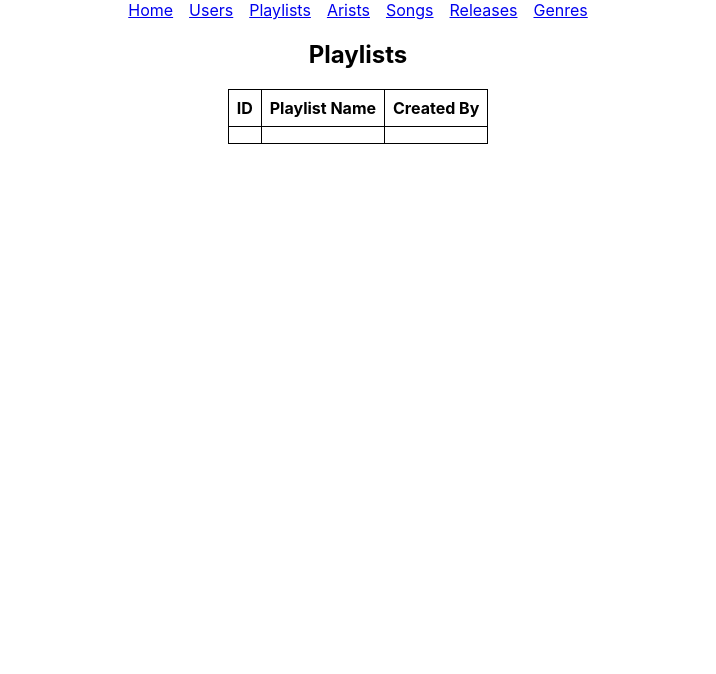
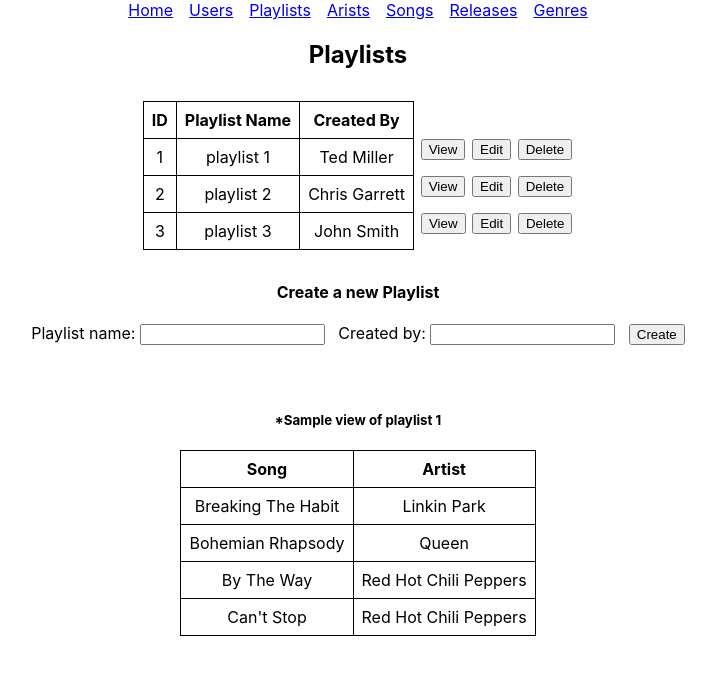
Before and after one commit to GarrChri/CS340_Group26_MusicStreamer, a React (Create React App) app: page /playlists in a window 1280 px wide. Shown: the top 674 px of the page, without its empty margins (282-998 px from the left). Built offline with nearby package versions, Linux system fonts and the light colour scheme.

Commit message:
Added song/artist search and sample data

```diff
--- a/package.json
+++ b/package.json
@@ -11,6 +11,7 @@
     "react-dom": "^18.2.0",
     "react-router-dom": "^6.17.0",
     "react-scripts": "^5.0.1",
+    "react-select": "^5.7.7",
     "web-vitals": "^2.1.4"
   },
   "scripts": {
--- a/src/App.css
+++ b/src/App.css
@@ -1,3 +1,7 @@
+h5 {
+  margin-top: 5em;
+}
+
 .App {
   text-align: center;
 }
@@ -15,3 +19,29 @@
   border: solid black 1px;
   padding: .5em;
 }
+
+.playlist-table {
+  margin-top: 2em;
+}
+
+.playlist-button {
+  margin-left: .5em;
+}
+
+
+.playlist-create-title {
+  margin-top: 2em;
+}
+
+.playlist-create-button {
+  margin-left: 1em;
+}
+
+.playlist-create-input {
+  margin-right: 1em
+}
+
+.select {
+  max-width: 25em;
+  margin: auto;
+}
--- a/src/components/Artists.js
+++ b/src/components/Artists.js
@@ -1,4 +1,11 @@
 import React from "react";
+import Select from "react-select";
+
+const artistExamples = [
+    {value: "Linkin Park", label: "Linkin Park", id: 1, name: "Linkin Park", description: "Info about Linkin Park"},
+    {value: "Red Hot Chili Peppers", label: "Red Hot Chili Peppers", id: 2, name: "Red Hot Chili Peppers", description: "Info about Red Hot Chili Peppers"},
+    {value: "Queen", label: "Queen", id: 3, name: "Queen", description: "Info about Queen"}
+]
 
 // Creates the artists table
 function Artists({id, name, description}) {
@@ -14,13 +21,26 @@ function Artists({id, name, description}) {
                     </tr>
                 </thead>
                 <tbody>
-                    <tr className="table-rows">
-                        <td></td>
-                        <td></td>
-                        <td></td>
+                    {artistExamples.map((artist) => (
+                        <tr className="table-rows">
+                        <td>{artist.id}</td>
+                        <td>{artist.name}</td>
+                        <td>{artist.description}</td>
                     </tr>
+                        ))}
                 </tbody>
             </table>
+            <h4 >Search for an Artist</h4>
+            <Select
+                id="artist-search"
+                className="select"
+                placeholder=""
+                options={artistExamples}
+                components={{ DropdownIndicator:() => null, IndicatorSeparator:() => null }}
+                openmenuonclick={false}
+                isClearable
+                isSearchable
+             />
         </div>
     );
 }
--- a/src/components/Genres.js
+++ b/src/components/Genres.js
@@ -1,4 +1,12 @@
 import React from "react";
+
+const genreExamples = [
+    {id: 1, genre: "Rock"},
+    {id: 2, genre: "Alternative Rock"},
+    {id: 3, genre: "Electronic"},
+    {id: 4, genre: "Hip Hop"},
+    {id: 5, genre: "Country"}
+]
 
 // Creates the genres table
 function Genres({id, name}){
@@ -13,10 +21,13 @@ function Genres({id, name}){
                     </tr>
                 </thead>
                 <tbody>
-                    <tr className="table-rows">
-                        <td></td>
-                        <td></td>
+                    {genreExamples.map((genre) => (
+
+                        <tr className="table-rows">
+                        <td>{genre.id}</td>
+                        <td>{genre.genre}</td>
                     </tr>
+                        ))}
                 </tbody>
             </table>
         </div>
--- a/src/components/Playlists.js
+++ b/src/components/Playlists.js
@@ -1,11 +1,27 @@
-import React from "react";
+import React, {useState} from "react";
+
+const playlistExamples = [
+    {id: 1, name: "playlist 1", createdBy: "Ted Miller"},
+    {id: 2, name: "playlist 2", createdBy: "Chris Garrett"},
+    {id: 3, name: "playlist 3", createdBy: "John Smith"}
+]
+
+// Sample playlist that will be returned when user clicks 'View'
+const playlistExampleData = [
+    {song: "Breaking The Habit", artist: "Linkin Park", playlistName: "Playlist 1"},
+    {song: "Bohemian Rhapsody", artist: "Queen", playlistName: "Playlist 1"},
+    {song: "By The Way", artist: "Red Hot Chili Peppers", playlistName: "Playlist 1"},
+    {song: "Can't Stop", artist: "Red Hot Chili Peppers", playlistName: "Playlist 1"},
+]
+
+
 
 // Creates the playlists table
 function Playlists({id, name, userId}) {
     return (
         <div>
             <h2>Playlists</h2>
-            <table className="table">
+            <table className="table playlist-table">
                 <thead>
                     <tr className="table-rows">
                         <th>ID</th>
@@ -14,14 +30,45 @@ function Playlists({id, name, userId}) {
                     </tr>
                 </thead>
                 <tbody>
-                    <tr className="table-rows">
-                        <td></td>
-                        <td></td>
-                        <td></td>
-                    </tr>
-
+                    {playlistExamples.map((playlist) => (
+                        <tr className="table-rows">
+                            <td>{playlist.id}</td>
+                            <td>{playlist.name}</td>
+                            <td>{playlist.createdBy}</td>
+                            <button className="playlist-button">View</button>
+                            <button className="playlist-button">Edit</button>
+                            <button className="playlist-button">Delete</button>
+                        </tr>
+                                ))
+                            }
                 </tbody>
             </table>
+
+            <h4 className="playlist-create-title">Create a new Playlist</h4>
+            <form className="playlist-create">
+            <label for="playlist-name">Playlist name: </label>
+            <input type="text" id="playlist-name" className="playlist-create-input" />
+            <label for="playlist-creator">Created by: </label>
+            <input type="text" id="playlist-creator" className="playlist-create-input" />
+            <button>Create</button>
+            </form>
+
+            <h5>*Sample view of playlist 1</h5>
+                <table className="table">
+                    <tr className="table-rows">
+                        <th>Song</th>
+                        <th>Artist</th>
+                    </tr>
+            {
+                    playlistExampleData.map((song) => (
+                    <tr className="table-rows">
+                        <td>{song.song}</td>
+                        <td>{song.artist}</td>
+                    </tr>
+            ))}
+            </table>
+
+
         </div>
     );
 }
--- a/src/components/Releases.js
+++ b/src/components/Releases.js
@@ -1,4 +1,10 @@
 import React from "react";
+
+const releaseExamples = [
+    {id: 1, artist: "Linkin Park", name: "Meteora", type: "Album"},
+    {id: 2, artist: "Red Hot Chili Peppers", name: "By The Way", type: "Album"},
+    {id: 3, artist: "Queen", name: "A Night at the Opera", type: "Album"}
+]
 
 // Creates the releases table
 function Releases({id, artistId, name, type} ) {
@@ -15,12 +21,15 @@ function Releases({id, artistId, name, type} ) {
                     </tr>
                 </thead>
                 <tbody>
-                    <tr className="table-rows">
-                        <td></td>
-                        <td></td>
-                        <td></td>
-                        <td></td>
+                    {releaseExamples.map((release) => (
+
+                        <tr className="table-rows">
+                        <td>{release.id}</td>
+                        <td>{release.artist}</td>
+                        <td>{release.name}</td>
+                        <td>{release.type}</td>
                     </tr>
+                        ))}
                 </tbody>
             </table>
         </div>
--- a/src/components/Songs.js
+++ b/src/components/Songs.js
@@ -1,4 +1,13 @@
 import React from "react";
+import Select from "react-select";
+
+const songExamples = [
+    { value: "Breaking The Habit", label: "Breaking The Habit", id: 1, name: "Breaking The Habit", release: "Meteora", genre: "Alternative Rock", streamCount: 299102 },
+    { value: "Can't Stop", label: "Can't Stop", id: 2, name: "Can't Stop", release: "By The Way", genre: "Alternative Rock", streamCount: 127402 },
+    { value: "Bohemian Rhapsody", label: "Bohemian Rhapsody", id: 3, name: "Bohemian Rhapsody", release: "A Night at the Opera", genre: "Rock", streamCount: 121254 },
+    { value: "Somewhere I Belong", label: "Somewhere I Belong", id: 4, name: "Somewhere I Belong", release: "Meteora", genre: "Alternative Rock", streamCount: 142632 },
+    { value: "By The Way", label: "By The Way", id: 5, name: "By The Way", release: "By The Way", genre: "Alternative Rock", streamCount: 99102 }
+]
 
 // Creates the songs table
 function Songs({id, name, releaseId, genreId, streamCount}) {
@@ -16,15 +25,29 @@ function Songs({id, name, releaseId, genreId, streamCount}) {
                     </tr>
                 </thead>
                 <tbody>
-                    <tr className="table-rows">
-                        <td></td>
-                        <td></td>
-                        <td></td>
-                        <td></td>
-                        <td></td>
+                    {songExamples.map((song) => (
+                        <tr className="table-rows">
+                            <td>{song.id}</td>
+                            <td>{song.name}</td>
+                            <td>{song.release}</td>
+                            <td>{song.genre}</td>
+                            <td>{song.streamCount}</td>
                     </tr>
+                        ))
+                        }
                 </tbody>
             </table>
+
+            <h4 >Search for a Song</h4>
+            <Select
+                className="select song-select"
+                placeholder=""
+                options={songExamples}
+                components={{ DropdownIndicator:() => null, IndicatorSeparator:() => null }}
+                openmenuonclick={false}
+                isClearable
+                isSearchable
+             />
         </div>
     );
 }
--- a/src/components/Users.js
+++ b/src/components/Users.js
@@ -1,4 +1,11 @@
 import React from "react";
+
+const userExamples = [
+    {id: 1, name: "Ted Miller", email: "millert8@oregonstate.edu"},
+    {id: 2, name: "Chris Garrett", email: "garrchri@oregonstate.edu"},
+    {id: 3, name: "John Smith", email: "johnsmith@fakeuser.com"}
+]
+
 
 // Creates the users table
 function Users({id, name, email}) {
@@ -14,11 +21,14 @@ function Users({id, name, email}) {
                     </tr>
                 </thead>
                 <tbody>
-                    <tr className="table-rows">
-                        <td></td>
-                        <td></td>
-                        <td></td>
+                    {userExamples.map((user) => (
+
+                        <tr className="table-rows">
+                        <td>{user.id}</td>
+                        <td>{user.name}</td>
+                        <td>{user.email}</td>
                     </tr>
+                        ))}
                 </tbody>
             </table>
         </div>
```
Also changed, not shown: src/logo.svg (deleted), 1 other file (tests, documents, lock files or other folders).
